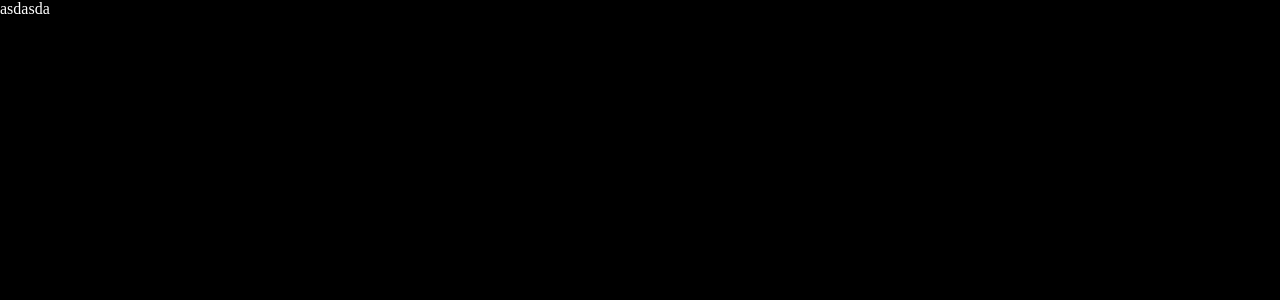
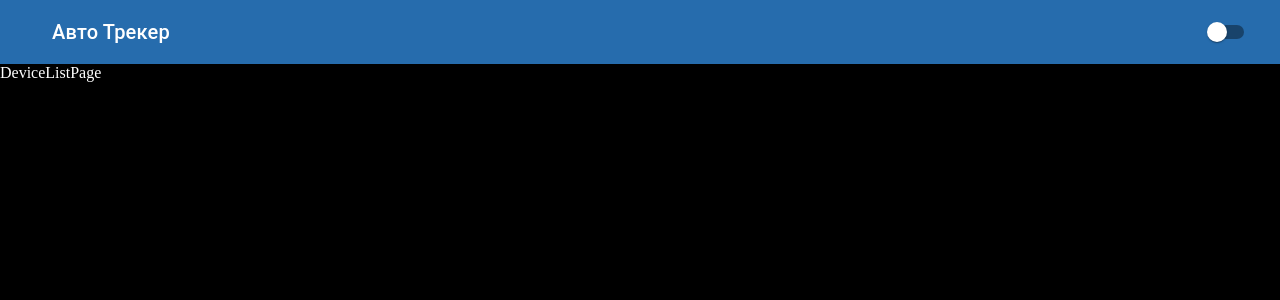
Before and after one commit to Mger-arzi/TestovoeAvtoTreKer, a React (Vite) app in the folder autoTrek/: page / in a window 1280 px wide. Shown: the top 300 px of the page. Built offline with nearby package versions, Linux system fonts and the light colour scheme.

Commit message:
add appBar

```diff
--- a/autoTrek/package.json
+++ b/autoTrek/package.json
@@ -12,7 +12,10 @@
 		"build-storybook": "storybook build"
 	},
 	"dependencies": {
+		"@emotion/react": "^11.11.4",
+		"@emotion/styled": "^11.11.5",
 		"@hookform/resolvers": "^3.6.0",
+		"@mui/material": "^5.15.21",
 		"@reduxjs/toolkit": "^2.2.6",
 		"clsx": "^2.1.1",
 		"react": "^18.3.1",
--- /dev/null
+++ b/autoTrek/src/AppBar/AppBar.tsx
@@ -0,0 +1,33 @@
+import AppBar from '@mui/material/AppBar';
+import Box from '@mui/material/Box';
+import Toolbar from '@mui/material/Toolbar';
+import Typography from '@mui/material/Typography';
+import IconButton from '@mui/material/IconButton';
+import Switch from '@mui/material/Switch';
+
+type MyAppBarProps = {
+  changeModeHandler?: () => void
+}
+export function MyAppBar(props: MyAppBarProps) {
+  return (
+    <Box sx={{ flexGrow: 1, }}>
+      <AppBar position="static">
+        <Toolbar>
+          <IconButton
+            size="large"
+            edge="start"
+            color="inherit"
+            aria-label="menu"
+            sx={{ mr: 2 }}
+          >
+            {/* <MenuIcon /> */}
+          </IconButton>
+          <Typography variant="h6" component="div" sx={{ flexGrow: 1 }}>
+            Авто Трекер
+          </Typography>
+          <Switch color={'default'} onChange={props.changeModeHandler} />
+        </Toolbar>
+      </AppBar>
+    </Box>
+  );
+}
--- a/autoTrek/src/components/login-form/login-form.tsx
+++ b/autoTrek/src/components/login-form/login-form.tsx
@@ -32,7 +32,15 @@ export const LoginForm = () => {
   })
 
   return (
-    <form onSubmit={onSubmit}>
+    <form onSubmit={onSubmit} style={{
+      display: 'flex',
+      flexDirection: 'column',
+      width: '400px',
+      height: '400px',
+      gap: '50px',
+      margin: '0 auto',
+      marginTop: '150px',
+    }}>
       <TextField
         {...register('email')}
         errorMessage={errors?.email?.message}
--- a/autoTrek/src/components/ui/button/button.module.scss
+++ b/autoTrek/src/components/ui/button/button.module.scss
@@ -8,7 +8,6 @@
 
 	font-family: inherit;
 	color: inherit;
-
 	border-radius: 4px;
 }
 .primary {
--- a/autoTrek/src/page/DeviceListPage.tsx
+++ b/autoTrek/src/page/DeviceListPage.tsx
@@ -1,8 +1,30 @@
+import { ThemeProvider, createTheme } from "@mui/material";
+import { MyAppBar } from "../AppBar/AppBar";
+import { useState } from "react";
 
 export const DeviceListPage = () => {
+
+  type ThemeMode = 'dark' | 'light'
+  const [themeMode, setThemeMode] = useState<ThemeMode>('light')
+  const theme = createTheme({
+    palette: {
+      mode: themeMode === 'light' ? 'light' : 'dark',
+      primary: {
+        main: '#266cad',
+      },
+      secondary: {
+        main: '#7f3136',
+      },
+
+    },
+  })
+  const changeModeHandler = () => {
+    setThemeMode(themeMode === 'light' ? 'dark' : 'light')
+  }
   return (
     <div>
-      asdasda
+      <ThemeProvider theme={theme}><MyAppBar changeModeHandler={changeModeHandler} /></ThemeProvider>
+      DeviceListPage
     </div>
   );
 };
```
Also changed, not shown: 1 other file (tests, documents, lock files or other folders).
